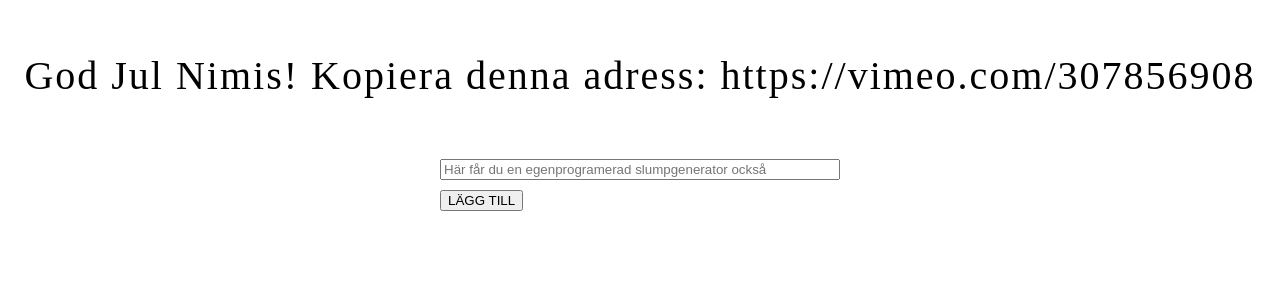
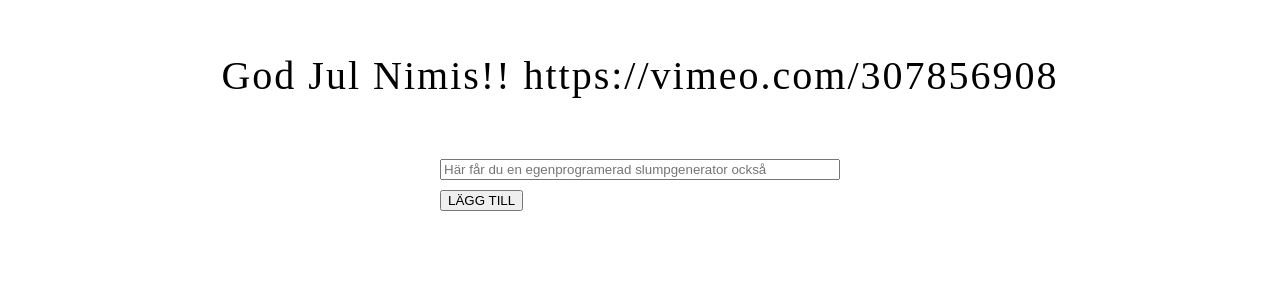
Before and after one commit to moamountain/festival-cups, a plain HTML site: page index.html in a window 1280 px wide. Shown: the part 125-413 px from the top of the page. Drawn offline with nearby package versions, Linux system fonts and the light colour scheme.

Commit message:
Update index.html

```diff
--- a/index.html
+++ b/index.html
@@ -6,7 +6,7 @@
     <link href="./main.css" rel="stylesheet" type="text/css">
   </head>
   <body>
-    <h1>God Jul Nimis! Kopiera denna adress: https://vimeo.com/307856908</h1>
+    <h1>God Jul Nimis!! https://vimeo.com/307856908</h1>
     <div class="inputSection">
       <div class="inputs">
         <input placeholder="Här får du en egenprogramerad slumpgenerator också"></input>
```
